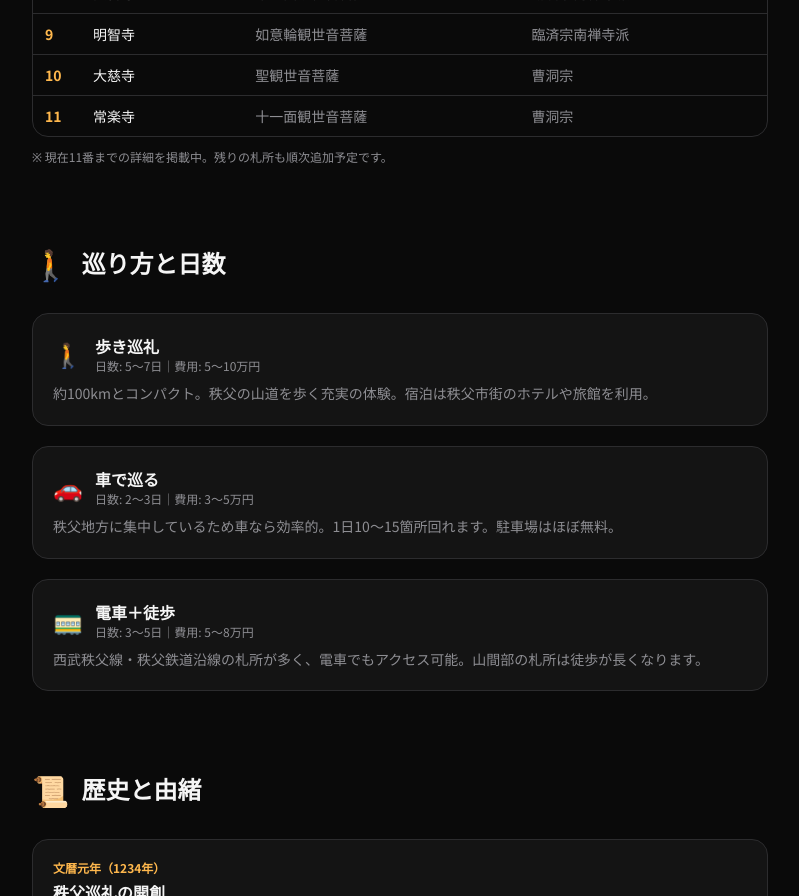
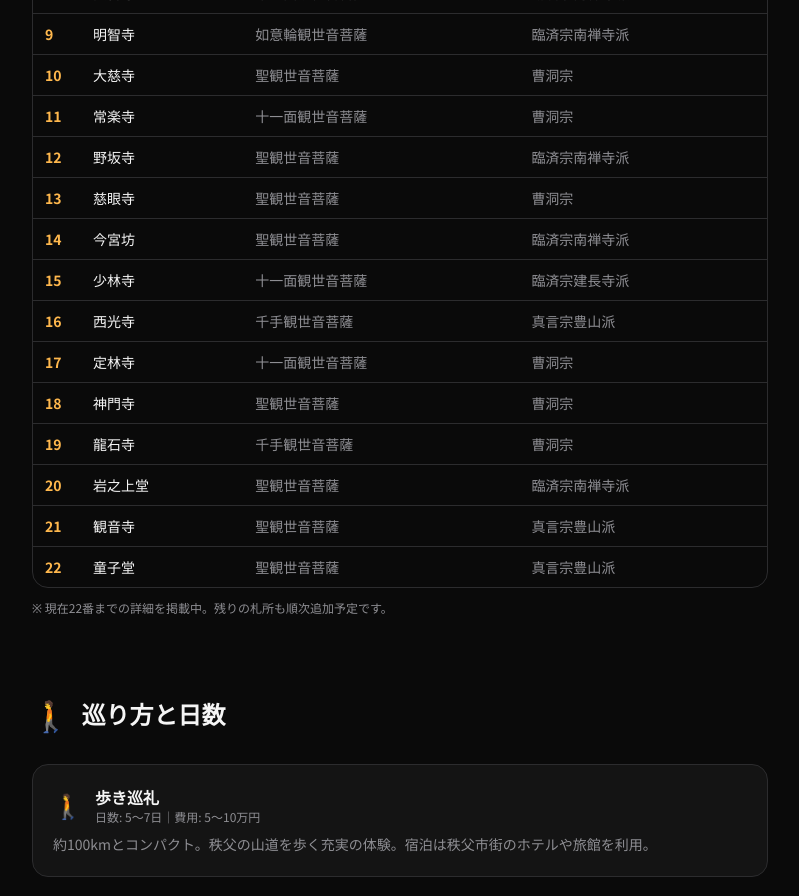
Before and after one commit to marron1984/shaji, a Next.js app: page /chichibu in a window 1280 px wide. Shown: the part 1640-2536 px from the top of the page, without its empty margins (240-1039 px from the left). Built offline with nearby package versions, Linux system fonts and the light colour scheme.

Commit message:
feat: 秩父三十四箇所 詳細データ追加（第2弾: 12〜22番）
野坂寺、慈眼寺、今宮坊、少林寺、西光寺、定林寺、
神門寺、龍石寺、岩之上堂、観音寺、童子堂

https://claude.ai/code/session_01SCUEhWhtdSry445KEzw6XP

```diff
--- a/src/data/chichibu-data.ts
+++ b/src/data/chichibu-data.ts
@@ -114,6 +114,94 @@ const chichibuData: ChichibuTemple[] = [
     trivia: "秩父市街のど真ん中にあるため、秩父グルメ（わらじカツ丼・秩父そば等）と合わせて巡りやすい札所です。",
     access: "秩父鉄道「御花畑駅」徒歩5分、西武秩父線「西武秩父駅」徒歩10分", hours: "8:00〜17:00", admission: "無料",
   },
+  {
+    num: 12, name: "野坂寺", yomikata: "のさかじ",
+    address: "埼玉県秩父市野坂町2-12-25", honzon: "聖観世音菩薩", shuha: "臨済宗南禅寺派",
+    origin: "甲斐の僧・野坂憎正が山賊に襲われた際に観音の霊験で救われ、その地に寺を建てたのが始まり。花の寺として知られ、四季を通じて美しい花々が境内を彩ります。",
+    goen: "厄除け・病気平癒のご利益。「花の寺」として心の癒しを与えてくれる札所です。",
+    yukari: ["野坂憎正 — 開基の僧。山賊から観音に救われた"], trivia: "春は桜・ツツジ、夏はアジサイ、秋は紅葉と四季折々の花が見事。境内に十三仏が並び、亡き人の供養もできます。",
+    access: "西武秩父線「西武秩父駅」徒歩12分", hours: "8:00〜17:00", admission: "無料",
+  },
+  {
+    num: 13, name: "慈眼寺", yomikata: "じげんじ",
+    address: "埼玉県秩父市東町26-7", honzon: "聖観世音菩薩", shuha: "曹洞宗",
+    origin: "建長年間（1249〜1256年）の開基と伝わります。「あめ薬師」の名で親しまれ、目の健康にご利益があるとされます。秩父鉄道「御花畑駅」のすぐ前にあり、最もアクセスしやすい札所の一つ。",
+    goen: "眼病平癒・厄除けのご利益。メグスリノキのお茶が名物で、目の健康を願う参拝者に人気です。",
+    yukari: [], trivia: "「メグスリノキ」は日本固有の樹木で、樹皮を煎じたお茶が目に良いとされます。境内で購入できます。",
+    access: "秩父鉄道「御花畑駅」目の前", hours: "8:00〜17:00", admission: "無料",
+  },
+  {
+    num: 14, name: "今宮坊", yomikata: "いまみやぼう",
+    address: "埼玉県秩父市中町25-12", honzon: "聖観世音菩薩", shuha: "臨済宗南禅寺派",
+    origin: "修験道の寺院として開かれた歴史を持ちます。かつては今宮神社と一体の神仏習合の聖地でしたが、明治の神仏分離で分かれました。隣接する今宮神社の龍神木（樹齢約1,000年のケヤキ）は必見。",
+    goen: "厄除け・開運のご利益。修験道の霊場として精神力の向上にご利益があるとされます。",
+    yukari: [], trivia: "隣の今宮神社には樹齢約1,000年のケヤキの大木「龍神木」があり、幹の中に龍神が宿ると伝えられています。",
+    access: "秩父鉄道「御花畑駅」徒歩7分", hours: "8:00〜17:00", admission: "無料",
+  },
+  {
+    num: 15, name: "少林寺", yomikata: "しょうりんじ",
+    address: "埼玉県秩父市番場町7-9", honzon: "十一面観世音菩薩", shuha: "臨済宗建長寺派",
+    origin: "建長2年（1250年）頃の開基。秩父市中心部の番場通りに面した町中の札所で、秩父の街歩きの途中に気軽に参拝できます。本尊の十一面観音は土蔵造りの観音堂に安置されています。",
+    goen: "厄除け・所願成就のご利益。町中にある親しみやすい札所です。",
+    yukari: [], trivia: "土蔵造りの観音堂は火災から本尊を守るための工夫。秩父の商家建築を思わせるユニークな外観です。",
+    access: "秩父鉄道「秩父駅」徒歩5分", hours: "8:00〜17:00", admission: "無料",
+  },
+  {
+    num: 16, name: "西光寺", yomikata: "さいこうじ",
+    address: "埼玉県秩父市中村町4-8-21", honzon: "千手観世音菩薩", shuha: "真言宗豊山派",
+    origin: "室町時代の開基と伝わります。「酒樽大黒天」が有名で、大きな酒樽の中に大黒天像が安置されるユニークな形態。回廊式の堂内には四国八十八箇所の写し砂踏みがあり、秩父にいながら四国巡礼の功徳が得られます。",
+    goen: "金運・商売繁盛のご利益。酒樽大黒天は酒造業者や飲食業者の信仰も集めています。",
+    yukari: [], trivia: "「四国八十八箇所お砂踏み」は各札所の砂を敷いた板を踏んで巡る疑似巡礼。秩父巡礼と合わせて四国の功徳も得られるお得な札所です。",
+    access: "秩父鉄道「秩父駅」徒歩10分", hours: "8:00〜17:00", admission: "無料",
+  },
+  {
+    num: 17, name: "定林寺", yomikata: "じょうりんじ",
+    address: "埼玉県秩父市桜木町21-3", honzon: "十一面観世音菩薩", shuha: "曹洞宗",
+    origin: "文明年間（1469〜1487年）の開基と伝わります。林鐘（梵鐘）は秩父三十四箇所巡礼の出発に際して打たれるもので、その音色は秩父巡礼のシンボル。アニメ「あの花」の聖地としても知られます。",
+    goen: "厄除け・所願成就のご利益。梵鐘の音で心を清めてから巡礼に出発する習わしがあります。",
+    yukari: [], trivia: "アニメ『あの日見た花の名前を僕達はまだ知らない。（あの花）』の舞台として聖地巡礼ファンにも人気。境内にはファンの絵馬が多数奉納されています。",
+    access: "秩父鉄道「秩父駅」徒歩15分", hours: "8:00〜17:00", admission: "無料",
+  },
+  {
+    num: 18, name: "神門寺", yomikata: "ごうどじ",
+    address: "埼玉県秩父市下宮地町5-15", honzon: "聖観世音菩薩", shuha: "曹洞宗",
+    origin: "神社の門前に建てられたことが寺名の由来。秩父神社に近い立地で、神仏習合の名残を感じさせる寺院です。境内は小さいですが、素朴な雰囲気が巡礼者に愛されています。",
+    goen: "厄除け・所願成就のご利益。秩父神社と合わせて参拝すると、神仏双方のご加護が得られるとされます。",
+    yukari: [], trivia: "秩父神社の参拝と合わせて巡るのがおすすめ。秩父神社は秩父夜祭（日本三大曳山祭）の舞台としても有名です。",
+    access: "秩父鉄道「秩父駅」徒歩5分", hours: "8:00〜17:00", admission: "無料",
+  },
+  {
+    num: 19, name: "龍石寺", yomikata: "りゅうせきじ",
+    address: "埼玉県秩父市大畑町15-31", honzon: "千手観世音菩薩", shuha: "曹洞宗",
+    origin: "弘法大師空海が巨岩の上に堂を建てたのが始まりと伝わります。荒川のほとりの大きな岩盤の上に建つ独特の立地。岩盤がそのまま寺の基壇となっており、古代の磐座信仰の名残を感じさせます。",
+    goen: "厄除け・子授けのご利益。大地のエネルギーを感じるパワースポットです。",
+    yukari: ["弘法大師空海 — 開基と伝わる"], trivia: "荒川の河岸段丘の岩盤の上に直接建つ珍しい寺院。岩の上から見る荒川の眺めも見どころです。",
+    access: "秩父鉄道「大野原駅」徒歩15分", hours: "8:00〜17:00", admission: "無料",
+  },
+  {
+    num: 20, name: "岩之上堂", yomikata: "いわのうえどう",
+    address: "埼玉県秩父市寺尾2169", honzon: "聖観世音菩薩", shuha: "臨済宗南禅寺派",
+    origin: "荒川を見下ろす断崖の上に建つ観音堂。秩父三十四箇所の中で最も古い建物とされる江戸初期の観音堂（県指定文化財）があり、懸造りの構造は「秩父の清水寺」とも呼ばれます。",
+    goen: "厄除け・所願成就のご利益。断崖の上の清浄な空間で祈ることで、心が研ぎ澄まされるとされます。",
+    yukari: [], trivia: "個人の管理する札所で、地元の内田家が代々守り続けています。荒川の断崖に建つ懸造りの観音堂は必見です。",
+    access: "秩父鉄道「大野原駅」徒歩20分", hours: "8:00〜17:00", admission: "無料",
+  },
+  {
+    num: 21, name: "観音寺", yomikata: "かんのんじ",
+    address: "埼玉県秩父市寺尾2354", honzon: "聖観世音菩薩", shuha: "真言宗豊山派",
+    origin: "行基が開基と伝わります。荒川沿いの静かな環境にある素朴な札所で、秩父巡礼の中でも特に落ち着いた雰囲気の寺院。本堂の天井絵が見どころです。",
+    goen: "厄除け・所願成就のご利益。穏やかな雰囲気の中で心を落ち着けて参拝できます。",
+    yukari: ["行基 — 開基と伝わる僧"], trivia: "荒川の対岸に第20番岩之上堂があり、かつては渡し船で渡っていました。現在は橋を渡って巡礼します。",
+    access: "秩父鉄道「大野原駅」徒歩25分", hours: "8:00〜17:00", admission: "無料",
+  },
+  {
+    num: 22, name: "童子堂", yomikata: "どうじどう",
+    address: "埼玉県秩父市寺尾3595", honzon: "聖観世音菩薩", shuha: "真言宗豊山派",
+    origin: "仁王門の金剛力士像が「童子」の姿をしている珍しい寺院。子供の守り仏として信仰され、子供の健やかな成長を祈る親御さんの参拝が多い札所です。茅葺き屋根の仁王門は趣があります。",
+    goen: "子育て・子供の成長・学業成就のご利益。童子の仁王像にちなみ、子供の安全と成長を願う場所です。",
+    yukari: [], trivia: "仁王門の仁王像が通常の怒りの表情ではなく童子（子供）の姿をしているのは全国的にも非常に珍しく、優しい雰囲気が参拝者を迎えます。",
+    access: "秩父鉄道「大野原駅」徒歩30分", hours: "8:00〜17:00", admission: "無料",
+  },
 ];
 
 export function getChichibuTemple(num: number): ChichibuTemple | null {
```
